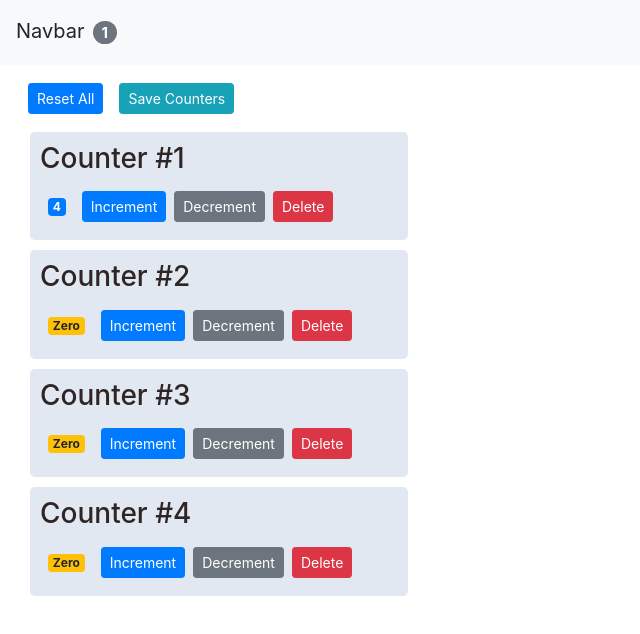
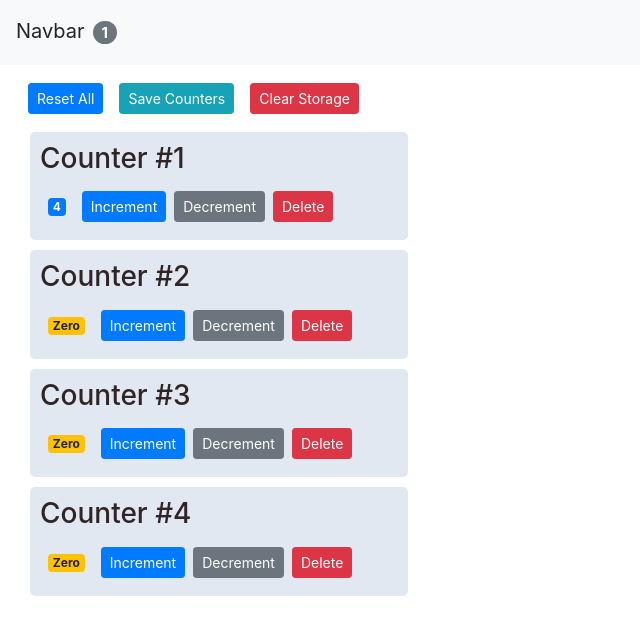
Before and after one commit to puzant/Reactjs-example, a React (Create React App) app: page / in a window 1280 px wide. Shown: the top 634 px of the page, without its empty margins (0-640 px from the left). Built offline with nearby package versions, Linux system fonts and the light colour scheme.

Commit message:
add clrea storage functionaliity

```diff
--- a/src/components/counters.jsx
+++ b/src/components/counters.jsx
@@ -3,11 +3,12 @@ import Counter from '../components/counter'
 
 class Counters extends Component {
   render() {
-    const {onReset, onDecrement, onIncrement, onDelete, onSave, counters} = this.props
+    const {onReset, onDecrement, onIncrement, onDelete, onSave, onClear, counters} = this.props
     return (
       <div>
         <button onClick={onReset} className="btn btn-primary btn-sm m-2">Reset All</button>
         <button onClick={onSave} className="btn btn-info btn-sm m-2">Save Counters</button>
+        <button onClick={onClear} className="btn btn-danger btn-sm m-2">Clear Storage</button>
         { counters.map(counter => (
           <Counter
             onDelete={onDelete}
```
